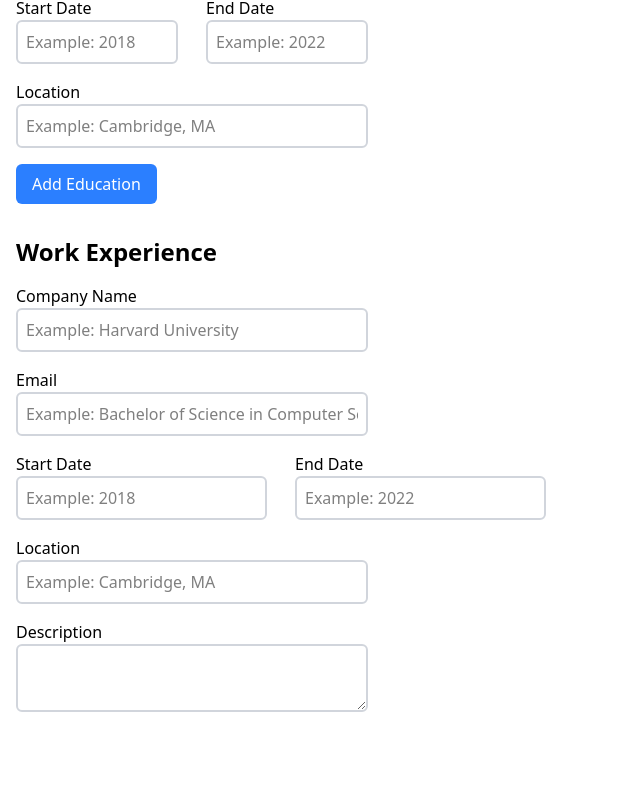
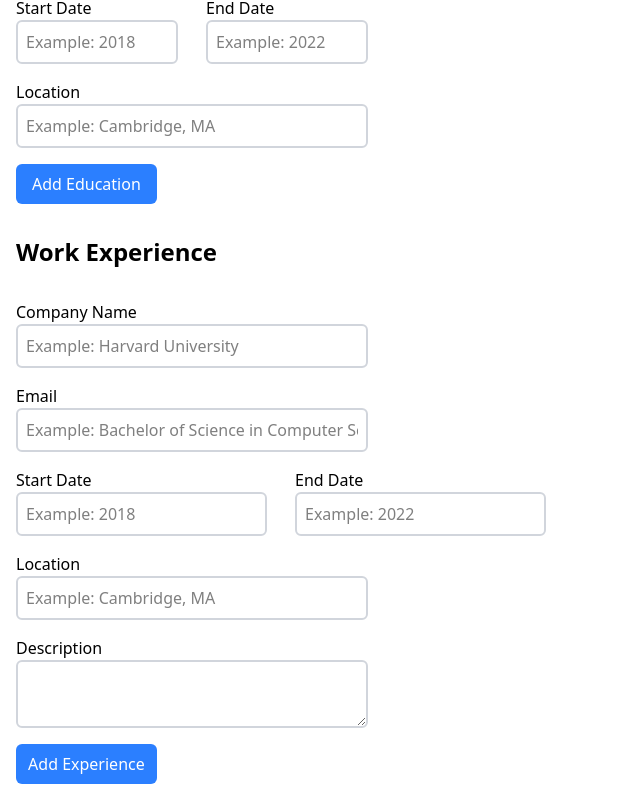
Before and after one commit to AndrewC145/CV-Application, a React (Vite) app: page / in a window 1280 px wide. Shown: the part 652-1452 px from the top of the page, without its empty margins (0-640 px from the left). Before the commit the page ends 1380 px from the top, so only its background shows below. Built offline with nearby package versions, Linux system fonts and the light colour scheme.

Commit message:
Finished Experience Section

```diff
--- a/src/components/Experience.jsx
+++ b/src/components/Experience.jsx
@@ -1,4 +1,5 @@
 import { useState } from "react";
+import DeleteIcon from "../svg/delete.svg";
 
 function Experience() {
   const [companyName, setCompanyName] = useState("");
@@ -7,6 +8,7 @@ function Experience() {
   const [endDate, setEndDate] = useState("");
   const [location, setLocation] = useState("");
   const [description, setDescription] = useState("");
+  const [experience, setExperience] = useState([]);
 
   const handleCompanyName = (e) => {
     setCompanyName(e.target.value);
@@ -32,9 +34,47 @@ function Experience() {
     setDescription(e.target.value);
   };
 
+  const addExperience = () => {
+    if (companyName.trim() !== "" && position.trim() !== "") {
+      setExperience((prevExperience) => [
+        ...prevExperience,
+        { companyName, position, startDate, endDate, location, description },
+      ]);
+
+      setCompanyName("");
+      setPosition("");
+      setStartDate("");
+      setEndDate("");
+      setLocation("");
+      setDescription("");
+    }
+  };
+
+  const removeExperience = (index) => {
+    const updatedExperiences = experience.filter((_, i) => i !== index);
+    setExperience(updatedExperiences);
+  };
+
   return (
     <div className="flex flex-col gap-4 p-4 md:w-[35%] lg:w-[30%]">
       <h1 className="text-2xl font-bold">Work Experience</h1>
+      <div className="flex flex-col gap-4">
+        {experience.map((exp, index) => (
+          <div
+            key={index}
+            className="flex flex-wrap items-center justify-between gap-4 rounded-md border-2 border-red-300 p-2"
+          >
+            <h2 className="text-lg font-bold break-all">{exp.companyName}</h2>
+            <p className="text-md">{exp.position}</p>
+            <img
+              src={DeleteIcon}
+              onClick={() => removeExperience(index)}
+              alt="delete-icon"
+              className="size-6 cursor-pointer"
+            ></img>
+          </div>
+        ))}
+      </div>
       <label htmlFor="companyName" className="flex flex-col font-medium">
         Company Name
         <input
@@ -101,6 +141,12 @@ function Experience() {
           className="rounded-md border-2 border-gray-300 p-2 font-normal"
         ></textarea>
       </label>
+      <button
+        className="w-[50%] cursor-pointer rounded-md bg-blue-500 p-2 text-white sm:w-[30%] md:w-[60%] xl:w-[40%]"
+        onClick={addExperience}
+      >
+        Add Experience
+      </button>
     </div>
   );
 }
```
